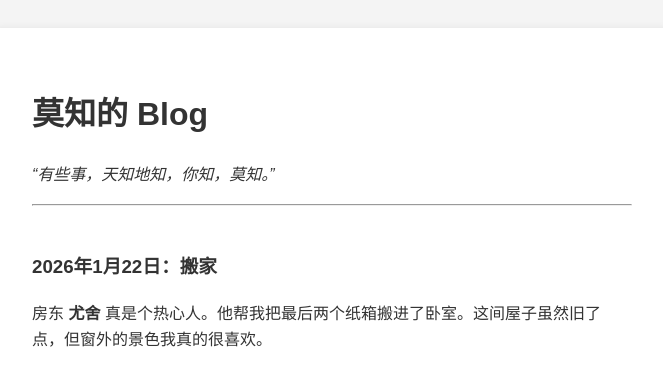
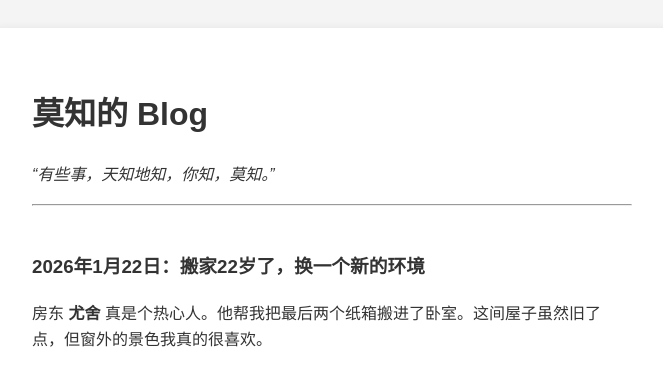
Before and after one commit to 1019570258/mozhi-game, a plain HTML site: page index.html in a window 1280 px wide. Shown: the top 365 px of the page, without its empty margins (308-971 px from the left). Drawn offline with Linux system fonts and the light colour scheme.

Commit message:
Update index.html

```diff
--- a/index.html
+++ b/index.html
@@ -34,7 +34,7 @@
         <hr>
 
         <div class="post">
-            <h3>2026年1月22日：搬家</h3>
+            <h3>2026年1月22日：搬家<span class="invisible-ink">22岁了，换一个新的环境</span></h3
             <p>房东 <strong>尤舍</strong> 真是个热心人。他帮我把最后两个纸箱搬进了卧室。这间屋子虽然旧了点，但窗外的景色我真的很喜欢。</p>
     <p>他离开时，对我笑了笑说：‘欢迎回来。’ 我明明是第一次来这儿，可能是他记错了吧？</p>
             <div class="photo-frame">
```
